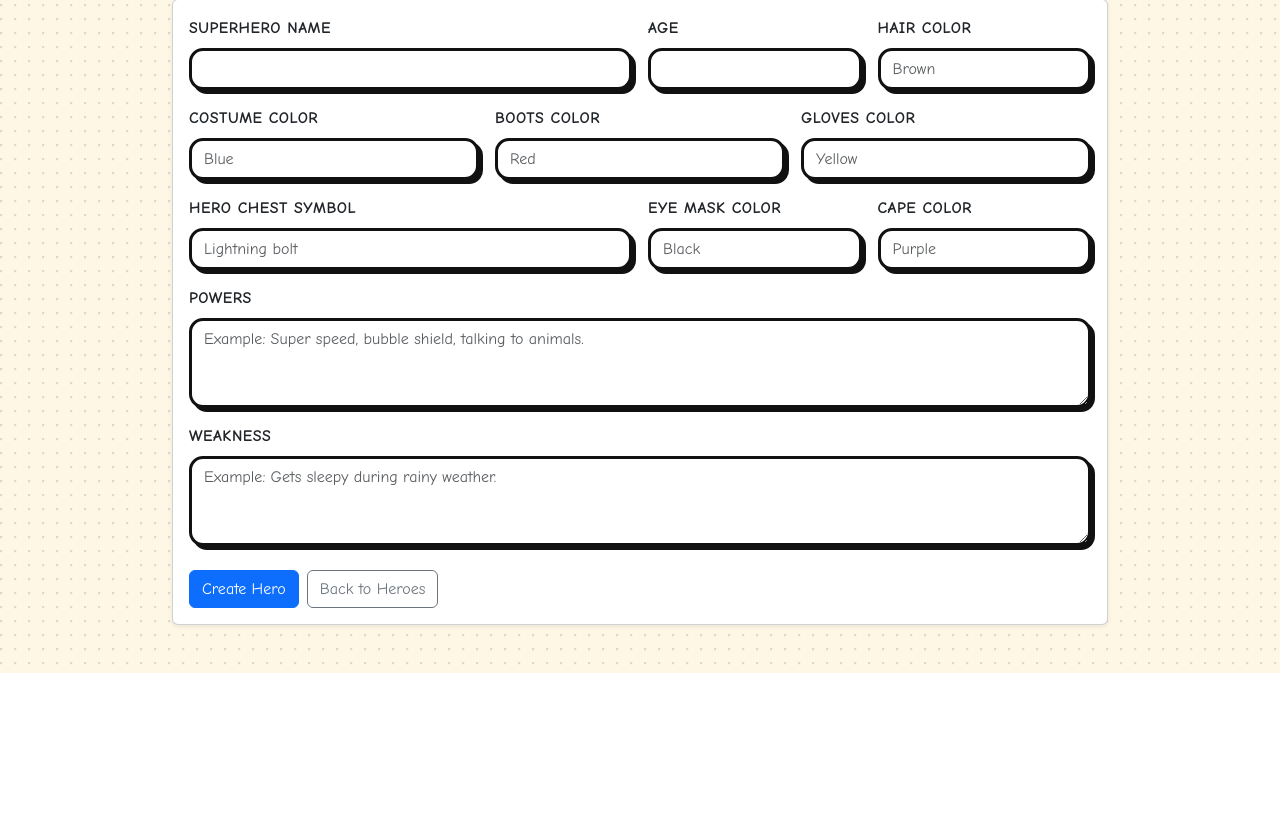
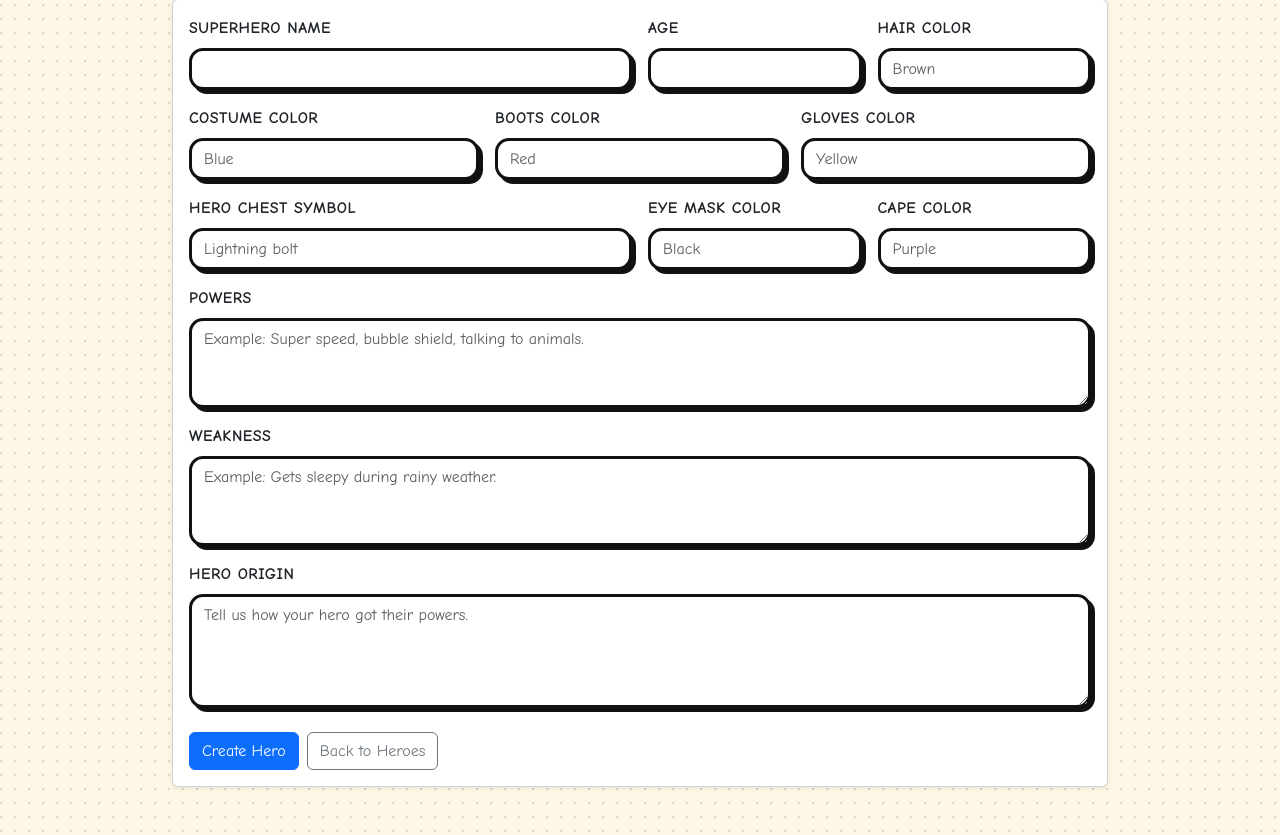
Before and after one commit to fjawed92/IsmaVerse, a Flask app: page /characters/create in a window 1280 px wide. Shown: the part 332-1167 px from the top of the page. Before the commit the page ends 1005 px from the top, so only its background shows below. Run offline with Flask 3, Linux system fonts and the light colour scheme.

Commit message:
Add hero origin field and improve OpenAI wiring

```diff
--- a/app/templates/characters/create.html
+++ b/app/templates/characters/create.html
@@ -65,6 +65,11 @@
             <label class="form-label">Weakness</label>
             <textarea name="weakness" class="form-control" rows="3" placeholder="Example: Gets sleepy during rainy weather." required></textarea>
           </div>
+
+          <div class="col-12">
+            <label class="form-label">Hero Origin</label>
+            <textarea name="hero_origin" class="form-control" rows="4" placeholder="Tell us how your hero got their powers." required></textarea>
+          </div>
         </div>
 
         <div class="d-flex gap-2 mt-4">
--- a/app/views/characters_routes.py
+++ b/app/views/characters_routes.py
@@ -2,6 +2,7 @@ import base64
 import json
 import os
 import uuid
+import urllib.error
 import urllib.request
 
 from flask import Blueprint, current_app, flash, redirect, render_template, request, url_for
@@ -61,6 +62,7 @@ def build_image_prompt(hero_data: dict) -> str:
         f"Hair color: {hero_data['hair_color']}",
         f"Powers: {hero_data['powers']}",
         f"Weakness: {hero_data['weakness']}",
+        f"Origin story: {hero_data['origin_story']}",
         "",
         STYLE_PROMPT,
     ]
@@ -80,7 +82,7 @@ def save_generated_image_bytes(image_bytes: bytes) -> str:
 
 
 def generate_hero_image(prompt: str) -> str | None:
-    api_key = os.environ.get("OPENAI_API_KEY")
+    api_key = current_app.config.get("OPENAI_API_KEY") or os.environ.get("OPENAI_API_KEY")
     if not api_key:
         return None
 
@@ -103,12 +105,60 @@ def generate_hero_image(prompt: str) -> str | None:
         method="POST",
     )
 
-    with urllib.request.urlopen(request_obj) as response:
-        response_body = json.loads(response.read().decode("utf-8"))
+    try:
+        with urllib.request.urlopen(request_obj) as response:
+            response_body = json.loads(response.read().decode("utf-8"))
+    except urllib.error.HTTPError as exc:
+        error_body = exc.read().decode("utf-8")
+        current_app.logger.error("OpenAI image generation failed: %s", error_body)
+        return None
 
     image_b64 = response_body["data"][0]["b64_json"]
     image_bytes = base64.b64decode(image_b64)
     return save_generated_image_bytes(image_bytes)
+
+
+def generate_origin_story(origin_prompt: str, hero_name: str) -> str | None:
+    api_key = current_app.config.get("OPENAI_API_KEY") or os.environ.get("OPENAI_API_KEY")
+    if not api_key:
+        return None
+
+    prompt = (
+        "Rewrite the hero origin into a more detailed, thrilling, kid-friendly story. "
+        "Keep it uplifting, adventurous, and suitable for ages 6-12. "
+        "Use 3-5 sentences and mention the hero's name once. "
+        f"Hero name: {hero_name}. "
+        f"Origin: {origin_prompt}"
+    )
+
+    payload = json.dumps(
+        {
+            "model": "gpt-4o-mini",
+            "messages": [{"role": "user", "content": prompt}],
+            "temperature": 0.8,
+            "max_tokens": 200,
+        }
+    ).encode("utf-8")
+
+    request_obj = urllib.request.Request(
+        "https://api.openai.com/v1/chat/completions",
+        data=payload,
+        headers={
+            "Authorization": f"Bearer {api_key}",
+            "Content-Type": "application/json",
+        },
+        method="POST",
+    )
+
+    try:
+        with urllib.request.urlopen(request_obj) as response:
+            response_body = json.loads(response.read().decode("utf-8"))
+    except urllib.error.HTTPError as exc:
+        error_body = exc.read().decode("utf-8")
+        current_app.logger.error("OpenAI origin story failed: %s", error_body)
+        return None
+
+    return response_body["choices"][0]["message"]["content"].strip()
 
 
 @characters_bp.route("/")
@@ -132,6 +182,7 @@ def create_character():
     hair_color = normalize_color(request.form.get("hair_color", ""))
     powers = normalize_text(request.form.get("powers", ""))
     weakness = normalize_text(request.form.get("weakness", ""))
+    hero_origin = normalize_text(request.form.get("hero_origin", ""))
     age_raw = normalize_text(request.form.get("age", ""))
 
     required_fields = {
@@ -145,6 +196,7 @@ def create_character():
         "Hair color": hair_color,
         "Powers": powers,
         "Weakness": weakness,
+        "Hero origin": hero_origin,
         "Age": age_raw,
     }
 
@@ -169,6 +221,8 @@ def create_character():
         )
         return redirect(url_for("characters.create_character"))
 
+    origin_story = generate_origin_story(hero_origin, superhero_name) or hero_origin
+
     hero_data = {
         "superhero_name": superhero_name,
         "costume_color": costume_color,
@@ -181,6 +235,7 @@ def create_character():
         "powers": powers,
         "weakness": weakness,
         "age": age,
+        "origin_story": origin_story,
     }
 
     prompt = build_image_prompt(hero_data)
@@ -195,6 +250,7 @@ def create_character():
         superhero_name=superhero_name,
         powers=powers,
         weakness=weakness,
+        origins=origin_story,
         image_prompt=prompt,
         costume_color=costume_color,
         boots_color=boots_color,
--- a/config.py
+++ b/config.py
@@ -4,6 +4,7 @@ BASE_DIR = os.path.abspath(os.path.dirname(__file__))
 
 class Config:
     SECRET_KEY = os.getenv("SECRET_KEY", "Isma-Ultra-Rules")
+    OPENAI_API_KEY = os.getenv("OPENAI_API_KEY")
     SQLALCHEMY_DATABASE_URI = os.getenv(
         "DATABASE_URL",
         "sqlite:///" + os.path.join(BASE_DIR, "instance", "app.db")
```
